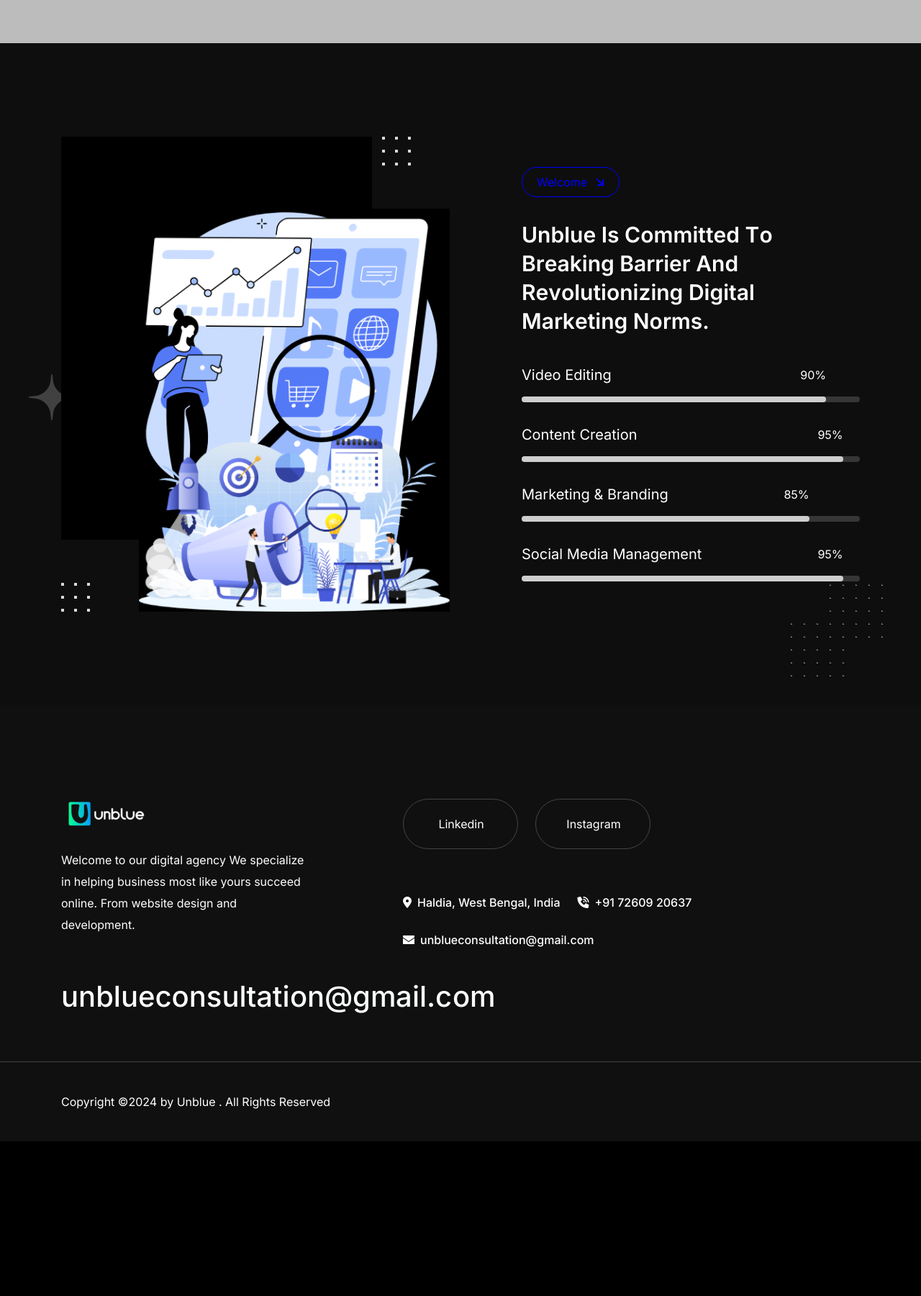
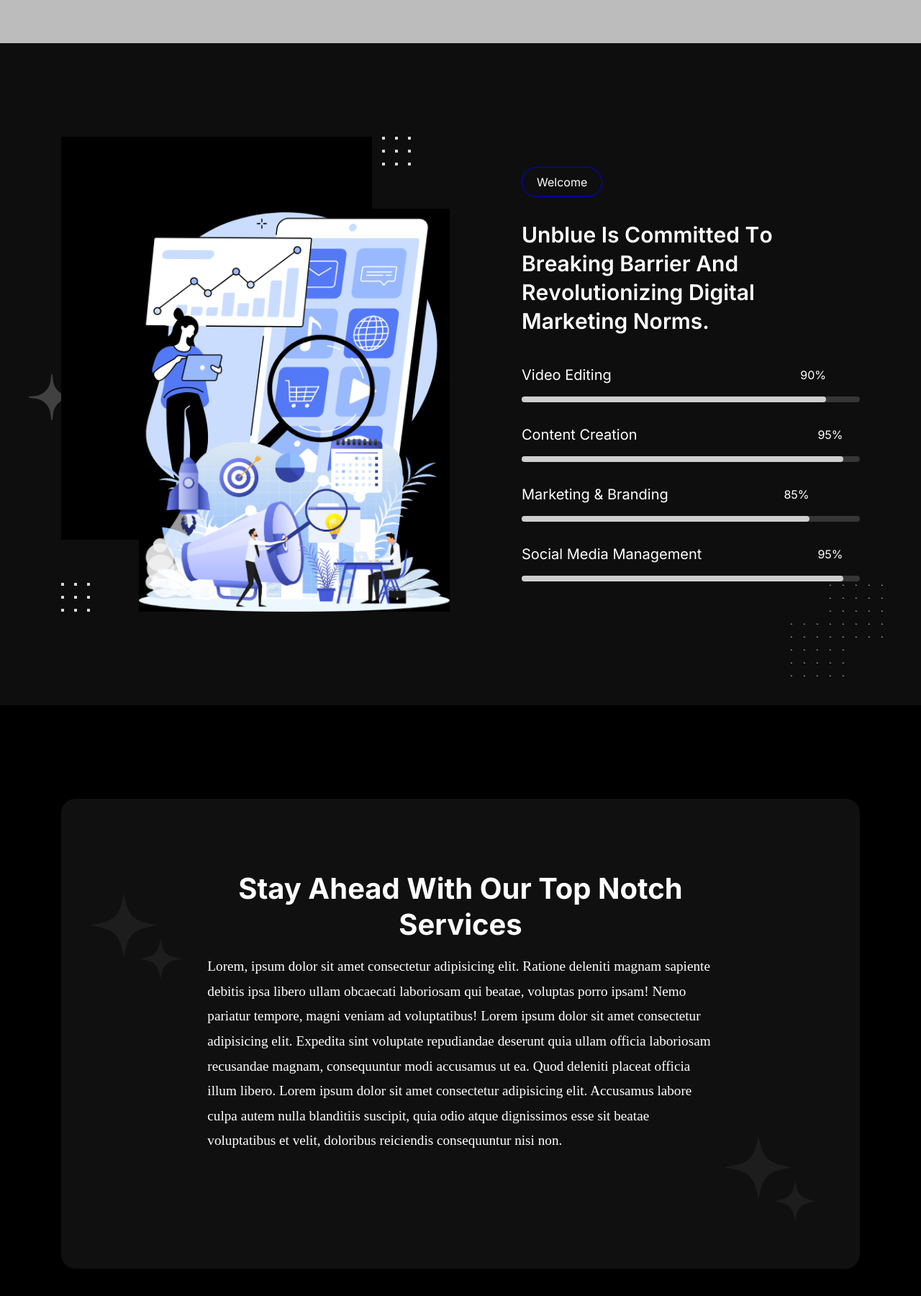
Before and after one commit to AbhishekCS3459/Unblue.in, a Next.js app: page /about-us in a window 1280 px wide. Shown: the part 947-2748 px from the top of the page at 72% size. Before the commit the page ends 2533 px from the top, so only its background shows below. Built offline with nearby package versions, Linux system fonts and the light colour scheme.

Commit message:
changed the new tasks

```diff
--- a/src/components/containers/home-two/AboutCta.tsx
+++ b/src/components/containers/home-two/AboutCta.tsx
@@ -16,10 +16,34 @@
                 <div className="col-12 col-md-10 col-lg-9 col-xl-8 col-xxl-9">
                   <div className="section__header text-center">
                     <h2 className="title">
-                      Stay Ahead With Our Top Notch  Services
+                      Stay Ahead With Our Top Notch Services
                     </h2>
+                    <p
+                      style={{
+                        textAlign: "start",
+                        fontSize: "1.2rem",
+                        lineHeight: "1.8",
+                        fontFamily: "Poppins",
+                        marginTop: "1rem",
+
+                      }}
+                    >
+                      Lorem, ipsum dolor sit amet consectetur adipisicing elit.
+                      Ratione deleniti magnam sapiente debitis ipsa libero ullam
+                      obcaecati laboriosam qui beatae, voluptas porro ipsam!
+                      Nemo pariatur tempore, magni veniam ad voluptatibus! Lorem
+                      ipsum dolor sit amet consectetur adipisicing elit.
+                      Expedita sint voluptate repudiandae deserunt quia ullam
+                      officia laboriosam recusandae magnam, consequuntur modi
+                      accusamus ut ea. Quod deleniti placeat officia illum
+                      libero. Lorem ipsum dolor sit amet consectetur adipisicing
+                      elit. Accusamus labore culpa autem nulla blanditiis
+                      suscipit, quia odio atque dignissimos esse sit beatae
+                      voluptatibus et velit, doloribus reiciendis consequuntur
+                      nisi non.
+                    </p>
                   </div>
-                  <div className="footer__single-form">
+                  {/* <div className="footer__single-form">
                     <form action="#" method="post">
                       <div className="input-email">
                         <input
@@ -34,7 +58,7 @@
                         </button>
                       </div>
                     </form>
-                  </div>
+                  </div> */}
                 </div>
               </div>
               <Image src={star} alt="Image" className="star" />
--- a/src/components/containers/home/Agency.tsx
+++ b/src/components/containers/home/Agency.tsx
@@ -97,14 +97,14 @@
             <div className="agency__content section__content">
               <span className="sub-title"
               style={{
-                color:"blue",
+                color:"white",
                 outline:"blue",
                 stroke:"blue",
                 border:"blue 1px solid",
               }}
               >
                 Welcome
-                <i className="fa-solid fa-arrow-down"></i>
+                {/* <i className="fa-solid fa-arrow-down"></i> */}
               </span>
               <h3
                 className="title title-anim"
--- a/src/components/containers/home/HomeOffer.tsx
+++ b/src/components/containers/home/HomeOffer.tsx
@@ -70,9 +70,8 @@
                   href="our-services"
                   className="btn btn--secondary"
                   style={{
-                    color: "blue",
+                    outline: "blue",
                     stroke: "blue",
-                    outlineColor: "blue",
                     border: "blue 1px solid",
                   }}
                 >
--- a/src/components/layout/header/HeaderTwo.tsx
+++ b/src/components/layout/header/HeaderTwo.tsx
@@ -149,7 +149,7 @@
                         </ul>
                       </li>
 
-                      <li className="navbar__item nav-fade">
+                      <li className="navbar__item nav-fade m-lg-2">
                         <Link href="about-us">About Us</Link>
                       </li>
 
@@ -158,7 +158,7 @@
                           aria-label="dropdown menu"
                           className="navbar__dropdown-label"
                         >
-                          FAQs & Team
+                          Explore
                         </button>
                         <ul className="navbar__sub-menu">
                           <li>
--- a/src/components/layout/header/Offcanvas.tsx
+++ b/src/components/layout/header/Offcanvas.tsx
@@ -146,7 +146,7 @@
                     )}`}
                     onClick={() => handleSubmenu("projects")}
                   >
-                    Testimonials
+                    Projects
                   </button>
                   <ul
                     className={`navbar__sub-menu ${isSubMenuOpen("projects")}`}
--- a/src/pages/about-us.tsx
+++ b/src/pages/about-us.tsx
@@ -17,7 +17,7 @@
       {/* <TeamMembers /> */}
       {/* <HomeTestimonial /> */}
       {/* <AboutSponsor /> */}
-      {/* <AboutCta /> */}
+      <AboutCta />
     </Layout>
   );
 };
```
Also changed, not shown: src/components/containers/TeamMain.tsx (+13 -18 lines), public/images/teams/Team1.png (added).
